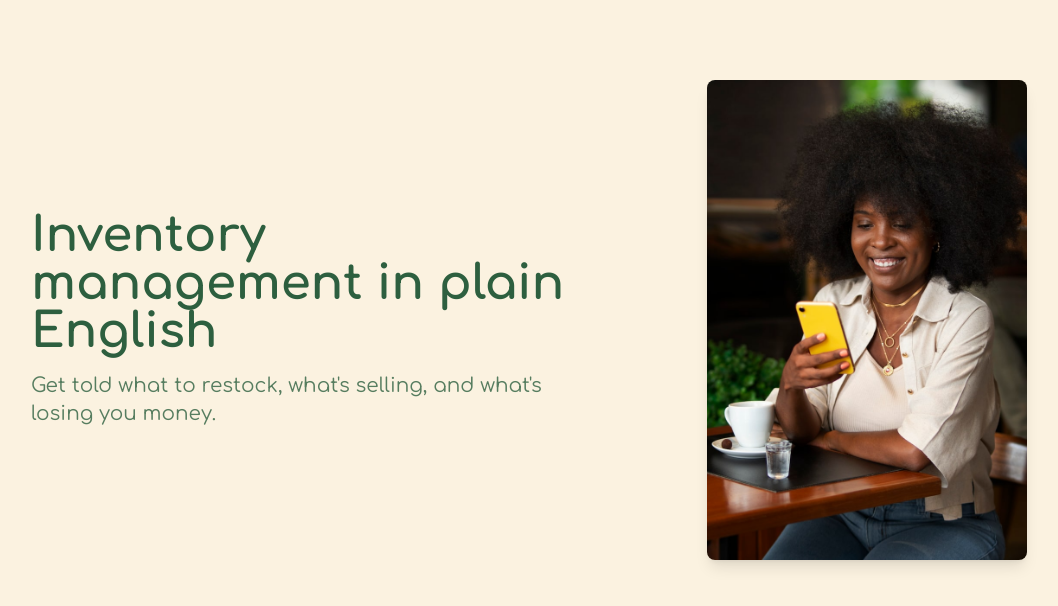
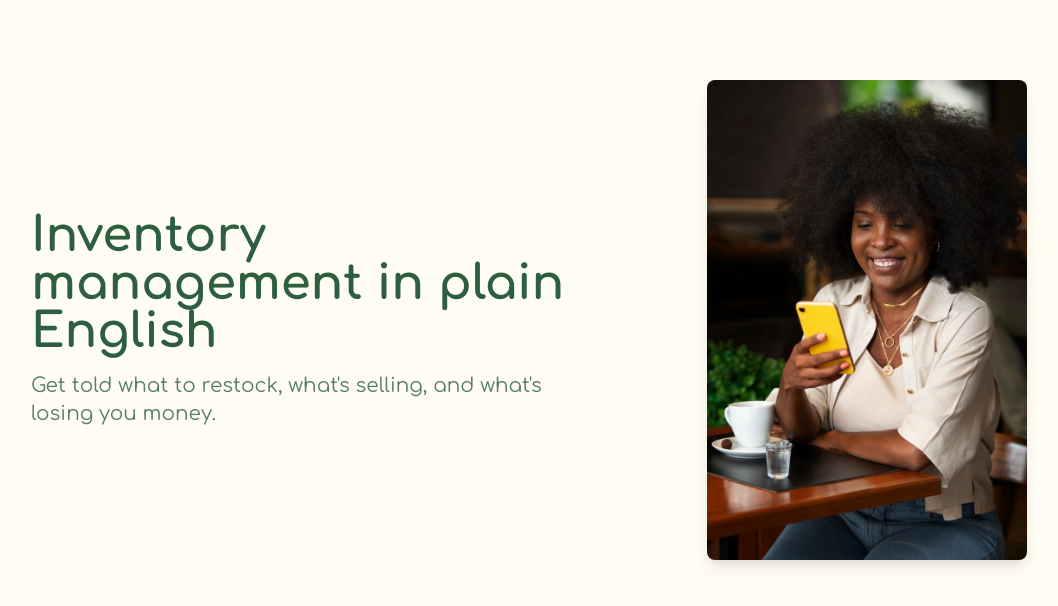
Before and after one commit to Incognitol07/smart-inventory, a Next.js app: page / in a window 1280 px wide. Shown: the top 606 px of the page, without its empty margins (57-1115 px from the left). Built offline with nearby package versions, Linux system fonts and the light colour scheme.

Commit message:
Fix color value for cream in globals.css and adjust formatting in Home component

```diff
--- a/app/globals.css
+++ b/app/globals.css
@@ -10,7 +10,7 @@
   --color-foreground: var(--foreground);
   --font-sans: var(--font-geist-sans);
   --font-mono: var(--font-geist-mono);
-  --color-cream: #fbf2e0;
+  --color-cream: #fffcf3;
   --color-deep-forest: #2D5F3F;
   --color-granny-green: #A8E063;
 }
```
Also changed, not shown: app/page.tsx (line endings or trailing spaces).
